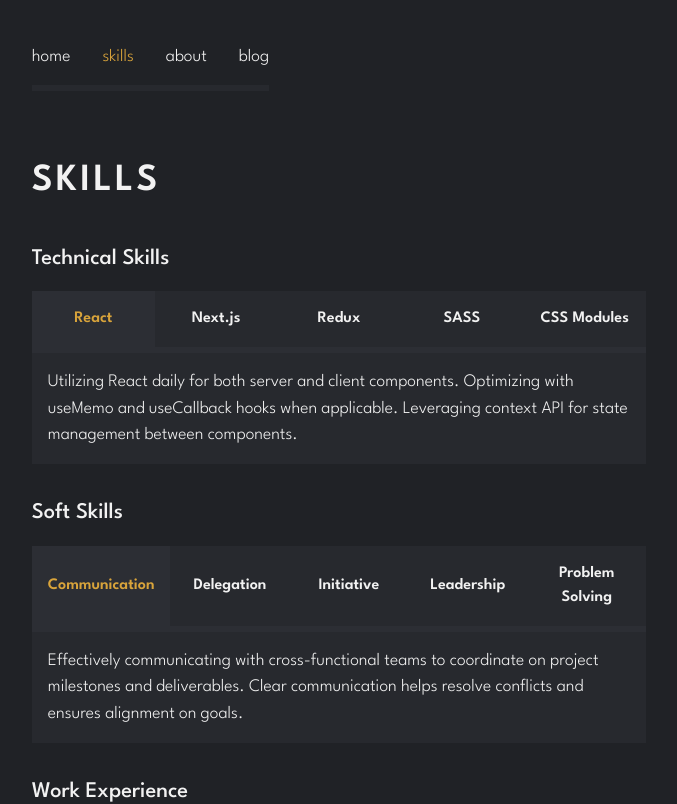
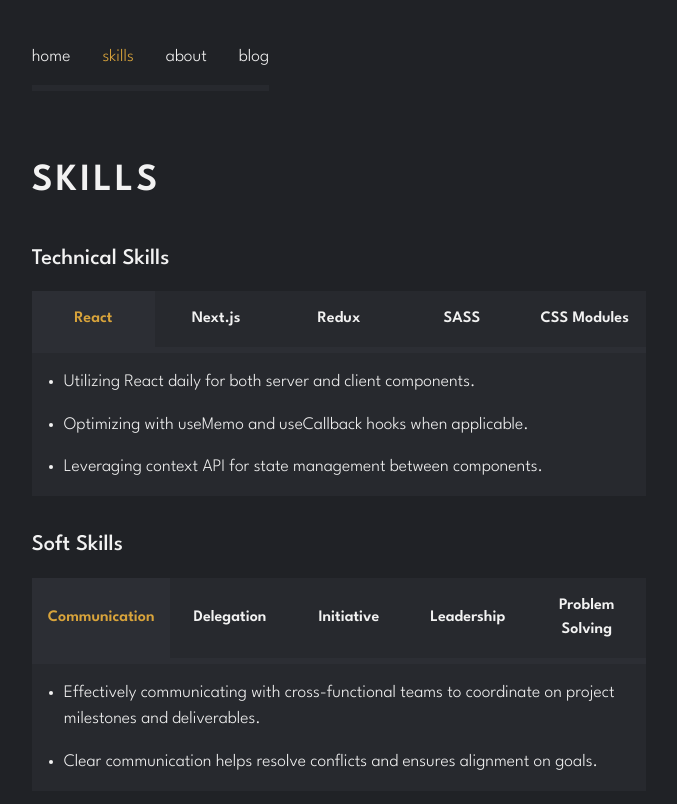
Before and after one commit to krckyboy/todorovic.dev, a Next.js app in the folder next/: page /skills in a window 1280 px wide. Shown: the top 804 px of the page, without its empty margins (301-978 px from the left). Built offline with nearby package versions, Linux system fonts and the light colour scheme.

Commit message:
Changed the structure for the content of skills, and now representing properly as list items. Small improvements and refactors.

```diff
--- a/next/src/app/blog/[slug]/blog-footer/styles.module.scss
+++ b/next/src/app/blog/[slug]/blog-footer/styles.module.scss
@@ -5,7 +5,7 @@
   width: 100%;
   margin-top: 1.5rem;
   padding-top: 3rem;
-  border-top: solid lighten($color-background, 3%) 6px;
+  border-top: solid $color-background-lighten 6px;
 
   .linkContainer {
     display: flex;
--- a/next/src/app/skills/experience/experience-items/ExperienceItems.tsx
+++ b/next/src/app/skills/experience/experience-items/ExperienceItems.tsx
@@ -32,9 +32,9 @@ const ExperienceItems: FunctionComponent<Props> = ({ experienceItems }) => {
                 <p
                   className={styles.duration}>{convertToString(startDate, endDate)} | {formatDuration(startDate, endDate)}</p>
                 <p className={styles.location}>{location}</p>
-                <ul className={styles.achievements}>
+                <ul className={parentStyles.listContent}>
                   {achievements.map((achievement, index) => (
-                    <li className={styles.achievement} key={index}>{achievement}</li>
+                    <li className={parentStyles.listContentItem} key={index}>{achievement}</li>
                   ))}
                 </ul>
               </div>
--- a/next/src/app/skills/experience/experience-items/styles.module.scss
+++ b/next/src/app/skills/experience/experience-items/styles.module.scss
@@ -22,17 +22,5 @@
       color: darken($color-text, 40%);
       font-size: clamp(.9rem, .8vw, 1.3rem);
     }
-
-    .achievements {
-      margin-top: 1rem;
-      margin-left: 1rem;
-      list-style-type: disc;
-
-      .achievement {
-        &:not(:first-of-type) {
-          margin-top: 1rem;
-        }
-      }
-    }
   }
 }
--- a/next/src/app/skills/skills/data.ts
+++ b/next/src/app/skills/skills/data.ts
@@ -1,50 +1,50 @@
 export interface Skill {
   title: string;
-  content: string;
+  content: string[];
 }
 
 export const techSkillsData: Skill[] = [
   {
     title: 'React',
-    content: 'Utilizing React daily for both server and client components. Optimizing with useMemo and useCallback hooks when applicable. Leveraging context API for state management between components.'
+    content: ['Utilizing React daily for both server and client components.', 'Optimizing with useMemo and useCallback hooks when applicable.', 'Leveraging context API for state management between components.']
   },
   {
     title: 'Next.js',
-    content: 'Developing applications with server-side rendering (SSR) and static site generation (SSG) for performance and SEO benefits. Additionally, I have experience with building static websites using the next export option.'
+    content: ['Developing applications with server-side rendering (SSR) and static site generation (SSG) for performance and SEO benefits.', 'Additionally, I have experience with building static websites using the next export option.']
   },
   {
     title: 'Redux',
-    content: 'Managing global state with Redux for predictable updates and efficient communication between components.'
+    content: ['Managing global state with Redux for predictable updates and efficient communication between components.']
   },
   {
     title: 'SASS',
-    content: 'Writing modular SASS stylesheets using mixins and functions for maintainability and scalability.'
+    content: ['Writing modular SASS stylesheets using mixins and functions for maintainability and scalability.']
   },
   {
     title: 'CSS Modules',
-    content: 'Implementing CSS Modules for local scope and component-specific styles.'
+    content: ['Implementing CSS Modules for local scope and component-specific styles.']
   }
 ];
 
 export const softSkillsData: Skill[] = [
   {
     title: 'Communication',
-    content: 'Effectively communicating with cross-functional teams to coordinate on project milestones and deliverables. Clear communication helps resolve conflicts and ensures alignment on goals.'
+    content: ['Effectively communicating with cross-functional teams to coordinate on project milestones and deliverables.', 'Clear communication helps resolve conflicts and ensures alignment on goals.']
   },
   {
     title: 'Delegation',
-    content: 'Efficiently delegating tasks based on team member availability and expertise, resulting in timely completion of projects and increased team morale.'
+    content: ['Efficiently delegating tasks based on team member availability and expertise, resulting in timely completion of projects and increased team morale.']
   },
   {
     title: 'Initiative',
-    content: 'Encouraging initiative within the team by providing opportunities for innovation, which leads to the development of new features and processes that enhance our workflow.'
+    content: ['Encouraging initiative within the team by providing opportunities for innovation, which leads to the development of new features and processes that enhance our workflow.']
   },
   {
     title: 'Leadership',
-    content: 'Leading a team through the recruitment process, selecting candidates who share our vision and values, resulting in a cohesive and dedicated team that contributes to the success of our projects.'
+    content: ['Leading a team through the recruitment process, selecting candidates who share our vision and values, resulting in a cohesive and dedicated team that contributes to the success of our projects.']
   },
   {
     title: 'Problem Solving',
-    content: 'Solving complex issues by applying analytical thinking and creativity, leading to the successful implementation of critical features and the resolution of major challenges faced by the team.'
+    content: ['Solving complex issues by applying analytical thinking and creativity, leading to the successful implementation of critical features and the resolution of major challenges faced by the team.']
   }
 ];
--- a/next/src/app/skills/skills/skill-items/SkillItem.tsx
+++ b/next/src/app/skills/skills/skill-items/SkillItem.tsx
@@ -1,6 +1,7 @@
 'use client';
 import React, { FunctionComponent, useState } from 'react';
 import parentStyles from '../../styles.module.scss';
+import styles from './styles.module.scss';
 import type { Skill } from '../data';
 
 interface Props {
@@ -23,10 +24,14 @@ const SkillItems: FunctionComponent<Props> = ({ skills }) => {
       </ul>
       <div className={parentStyles.content}>
         {skills.map((skill) => (
-            <p key={skill.title}
-               className={`${activeSkill === skill.title ? parentStyles.active : ''} ${parentStyles.item}`}>
-              {skill.content}
-            </p>
+            <ul key={skill.title}
+                className={`${activeSkill === skill.title ? parentStyles.active : ''} ${parentStyles.item} ${parentStyles.listContent} ${styles.skillList}`}>
+              {skill.content.map((item) => (
+                <li key={item} className={parentStyles.listContentItem}>
+                  {item}
+                </li>
+              ))}
+            </ul>
           )
         )}
       </div>
--- /dev/null
+++ b/next/src/app/skills/skills/skill-items/styles.module.scss
@@ -0,0 +1,3 @@
+.skillList {
+  margin-top: 0 !important;
+}
--- a/next/src/app/skills/styles.module.scss
+++ b/next/src/app/skills/styles.module.scss
@@ -34,7 +34,7 @@
     cursor: pointer;
     font-weight: 600;
     padding: 1rem;
-    background-color: lighten($color-background, 3%);
+    background-color: $color-background-lighten;
     flex: 1 0;
     justify-content: center;
     align-items: center;
@@ -51,7 +51,7 @@
 }
 
 .content {
-  background-color: lighten($color-background, 3%);
+  background-color: $color-background-lighten;
   padding: 1rem;
 
   .item {
@@ -62,4 +62,16 @@
       display: flex;
     }
   }
+
+  .listContent {
+    margin-top: 1rem;
+    margin-left: 1rem;
+    list-style-type: disc;
+
+    .listContentItem {
+      &:not(:first-of-type) {
+        margin-top: 1rem;
+      }
+    }
+  }
 }
--- a/next/src/components/blog-post-item/styles.module.scss
+++ b/next/src/components/blog-post-item/styles.module.scss
@@ -1,7 +1,7 @@
 @import '@/styles/vars';
 
 .container {
-  border: 6px solid lighten($color-background, 3%);
+  border: 6px solid $color-background-lighten;
   border-top: none;
   border-left: none;
   border-radius: 0 0 .35rem 0;
@@ -9,7 +9,7 @@
 
   &.featured {
     padding: 1.5rem;
-    background-color: lighten($color-background, 3%);
+    background-color: $color-background-lighten;
     border-radius: .35rem;
     border: none;
   }
--- a/next/src/components/footer/styles.module.scss
+++ b/next/src/components/footer/styles.module.scss
@@ -16,6 +16,6 @@
     height: 6px;
     width: 100%;
     left: 0;
-    background-color: lighten($color-background, 3%);
+    background-color: $color-background-lighten;
   }
 }
--- a/next/src/components/header/styles.module.scss
+++ b/next/src/components/header/styles.module.scss
@@ -15,7 +15,7 @@
 
     ul {
       display: flex;
-      border-bottom: 6px solid lighten($color-background, 3%);
+      border-bottom: 6px solid $color-background-lighten;
       column-gap: 32px;
       align-items: center;
       height: 100%;
--- a/next/src/styles/vars.scss
+++ b/next/src/styles/vars.scss
@@ -1,3 +1,4 @@
 $color-background: #202226;
+$color-background-lighten: lighten($color-background, 3%);
 $color-text: #F2F2F2;
 $color-accent: #d9a43b;
```
